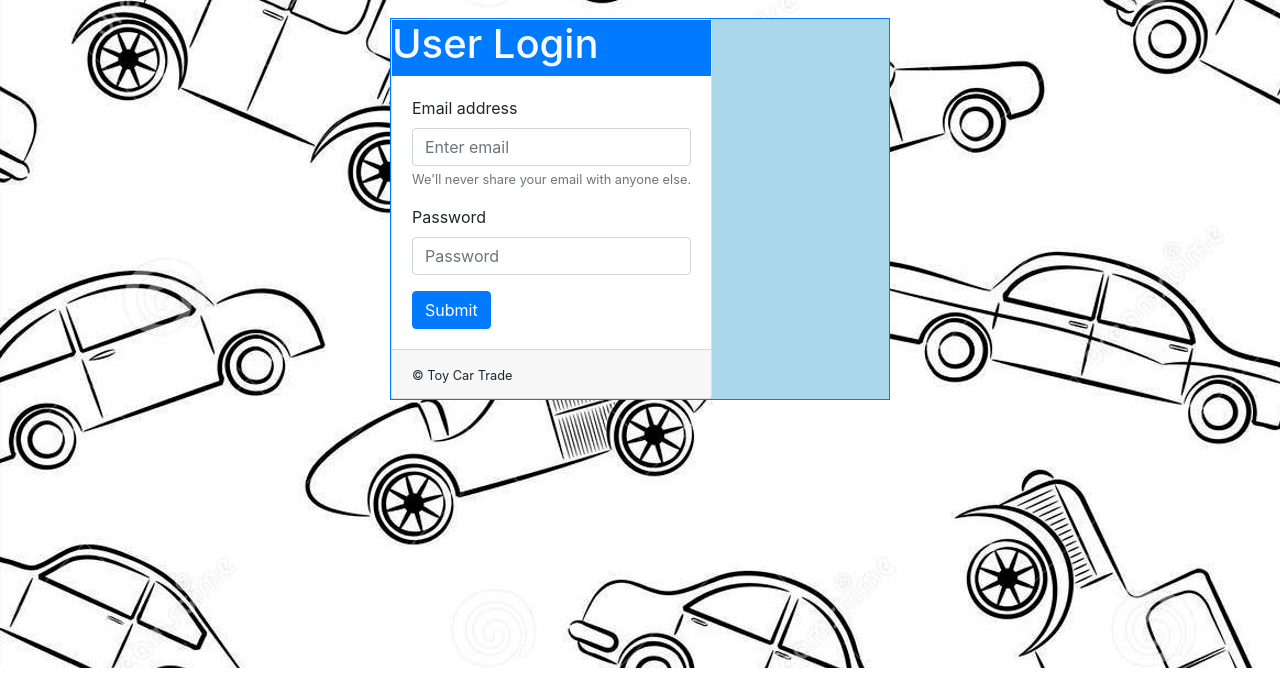
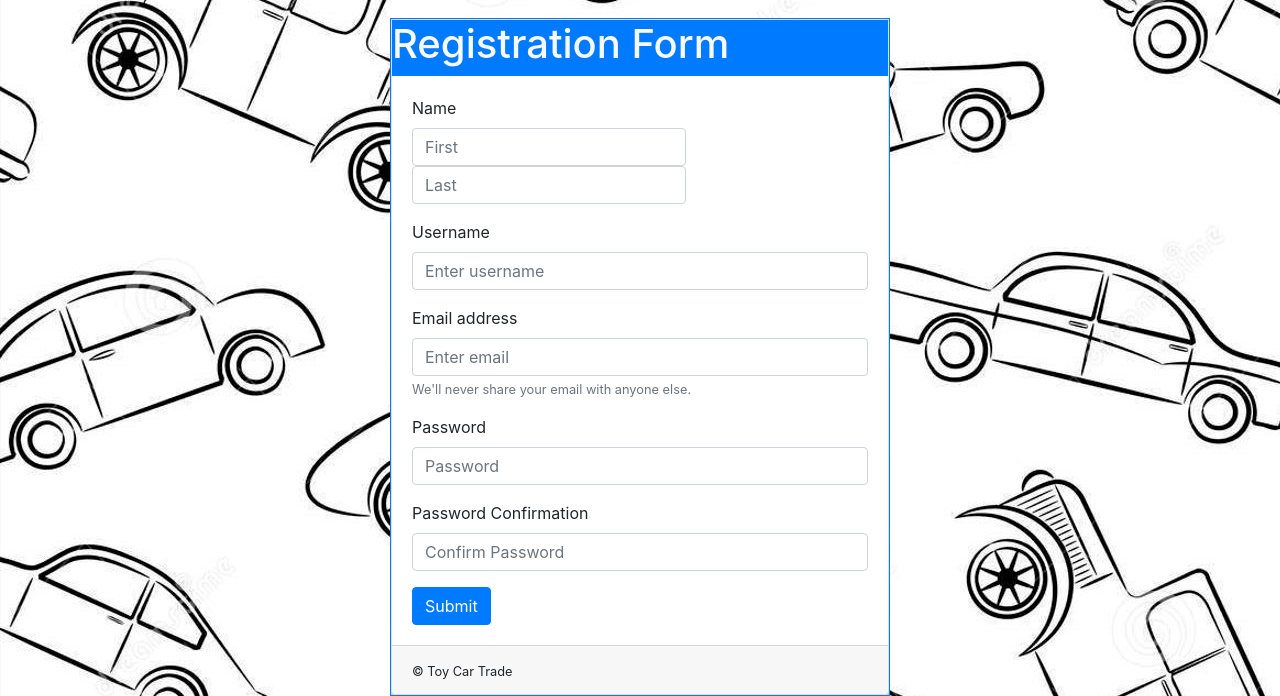
Before and after one commit to marklanglo/349_Final_Project, a Node server app: page /login in a window 1280 px wide. Shown: the part 132-828 px from the top of the page. Before the commit the page ends 800 px from the top, so only its background shows below. Run offline with Node 20, Linux system fonts and the light colour scheme; some libraries are stand-ins or nearby versions.

Commit message:
Update login.ejs

```diff
--- a/app/views/login.ejs
+++ b/app/views/login.ejs
@@ -1,4 +1,7 @@
+<!doctype html>
+
 <html>
+
 <head>
     <meta charset="utf-8">
     <meta name="viewport" content="width=device-width, initial-scale=1">
@@ -10,39 +13,44 @@
     <script src="https://cdn.jsdelivr.net/npm/bootstrap@4.6.1/dist/js/bootstrap.bundle.min.js"></script>
 </head>
 <style>
-		.text-orange{
+    .text-orange {
         color: #E85900;
     }
 
-		.text-red{
+    .text-red {
         color: #C40000;
     }
 
-		.text-darkred{
+    .text-darkred {
         color: #910000;
     }
-		.text-black{
+
+    .text-black {
         color: #000
     }
-		.text-navbar{
+
+    .text-navbar {
         font-size: 20px;
         margin-left: 20px;
         margin-right: 20px;
     }
-		.text-body{
+
+    .text-body {
         margin: auto;
-			margin-top:150px;
-			max-width:500px
+        margin-top: 150px;
+        max-width: 500px
     }
-		.bg-soft-blue{
+
+    .bg-soft-blue {
         background-color: #ABD7EB;
     }
-		.cart-image{
+
+    .cart-image {
         width: 50px;
-			height:50px;
+        height: 50px;
     }
+</style>
 
-	</style>
 <body>
 
     <!--This is the top banner--->
@@ -58,17 +66,17 @@
                     <a class="nav-link text-black text-navbar" href="#">SEARCH</a>
                 </li>
                 <li class="nav-item">
-                    <a class="nav-link text-black text-navbar" href="http://localhost:4020/account.html">POST CAR</a>
+                    <a class="nav-link text-black text-navbar" href="/account">POST CAR</a>
                 </li>
                 <li class="nav-item">
                     <a class="nav-link text-black text-navbar" href="#">AUCTIONS</a>
                 </li>
                 <li class="nav-item">
-                    <a class="nav-link text-black text-navbar" href="http://localhost:4020/account.html">VIEW
+                    <a class="nav-link text-black text-navbar" href="/account">VIEW
                         ACCOUNT</a>
                 </li>
                 <li class="nav-item">
-                    <a class="nav-link text-black text-navbar" href="http://localhost:4020/account.html">SHOPPING
+                    <a class="nav-link text-black text-navbar" href="/account">SHOPPING
                         CART</a>
                 </li>
             </ul>
@@ -77,35 +85,58 @@
                 <a href = "/login" class="btn btn-dark navbar-btn navbar-right">Login</a>
             </ul>
             <div class="navbar-header">
-                <a href="http://localhost:4020/account.html" class="navbar-brand">
+                <a href="/account" class="navbar-brand">
                     <img class="cart-image" src="/img/cart.png" alt="Shopping Cart">
                 </a>
             </div>
         </div>
     </nav>
 
+
+
     <div class="container text-body border border-primary bg-soft-blue">
         <div class="row">
             <div class="card">
                 <div class="card-heading bg-primary text-light">
-						<h1>User Login</h1>
-                        <form action="/login" method="post">
+                    <form action="/register" method="post">
+                        <h1>Registration Form</h1>
                 </div>
                 <div class="card-body">
                     <div class="form-group">
+                        <label for="firstName">Name</label>
+                        <div class="form-inline">
+                            <input type="text" class="form-control" name="firstName" id="firstName" placeholder="First">
+                            <input type="text" class="form-control" name="lastName" id="lastName" placeholder="Last">
+                        </div>
+                    </div>
+                    <div class="form-group">
+                        <label for="userName">Username</label>
+                        <input type="text" class="form-control" name="userName" id="userName"
+                            placeholder="Enter username">
+                    </div>
+                    <div class="form-group">
                         <label for="email">Email address</label>
-			        <input type="email" class="form-control" name ='email' id="email" aria-describedby="emailHelp" placeholder="Enter email">
-			        <small id="emailHelp" class="form-text text-muted">We'll never share your email with anyone else.</small>
+                        <input type="email" class="form-control" name="email" id="email" aria-describedby="emailHelp"
+                            placeholder="Enter email">
+                        <small id="emailHelp" class="form-text text-muted">We'll never share your email with anyone
+                            else.</small>
                     </div>
                     <div class="form-group">
                         <label for="password">Password</label>
-			        <input type="password" class="form-control" name="password" id="password" placeholder="Password">
+                        <input type="password" class="form-control" name="password" id="password"
+                            placeholder="Password">
                     </div>
-                    <input type="submit" class="btn btn-primary" id="submitDetails" name="submitDetails" value="Submit" /><br>
+                    <div class="form-group">
+                        <label for="passwordConfirmation">Password Confirmation</label>
+                        <input type="password" class="form-control" name="passwordConfirmation" id="passwordConfirmation"
+                            placeholder="Confirm Password">
                     </div>
+                    <input type="submit" class="btn btn-primary" id="submitDetails" name="submitDetails"
+                        value="Submit" />
+                </div>
+                </form>
                 <div class="card-footer">
                     <small>&copy; Toy Car Trade</small>
-                    </form>
                 </div>
             </div>
         </div>
@@ -113,4 +144,5 @@
 
     <script src="bootstrap/js/bootstrap.min.js"></script>
 </body>
+
 </html>
```
Lines whose indentation alone changed are shown as unchanged.
